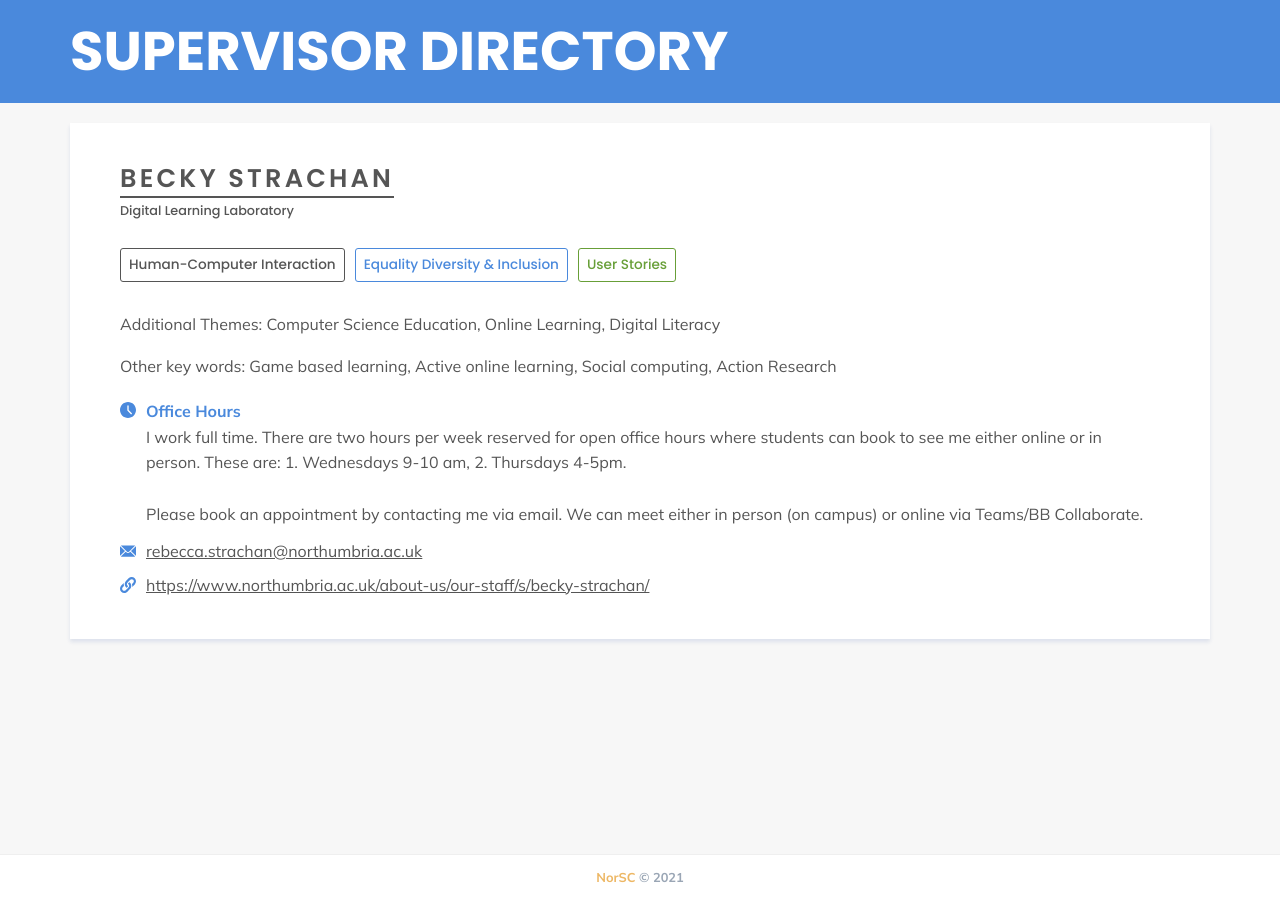
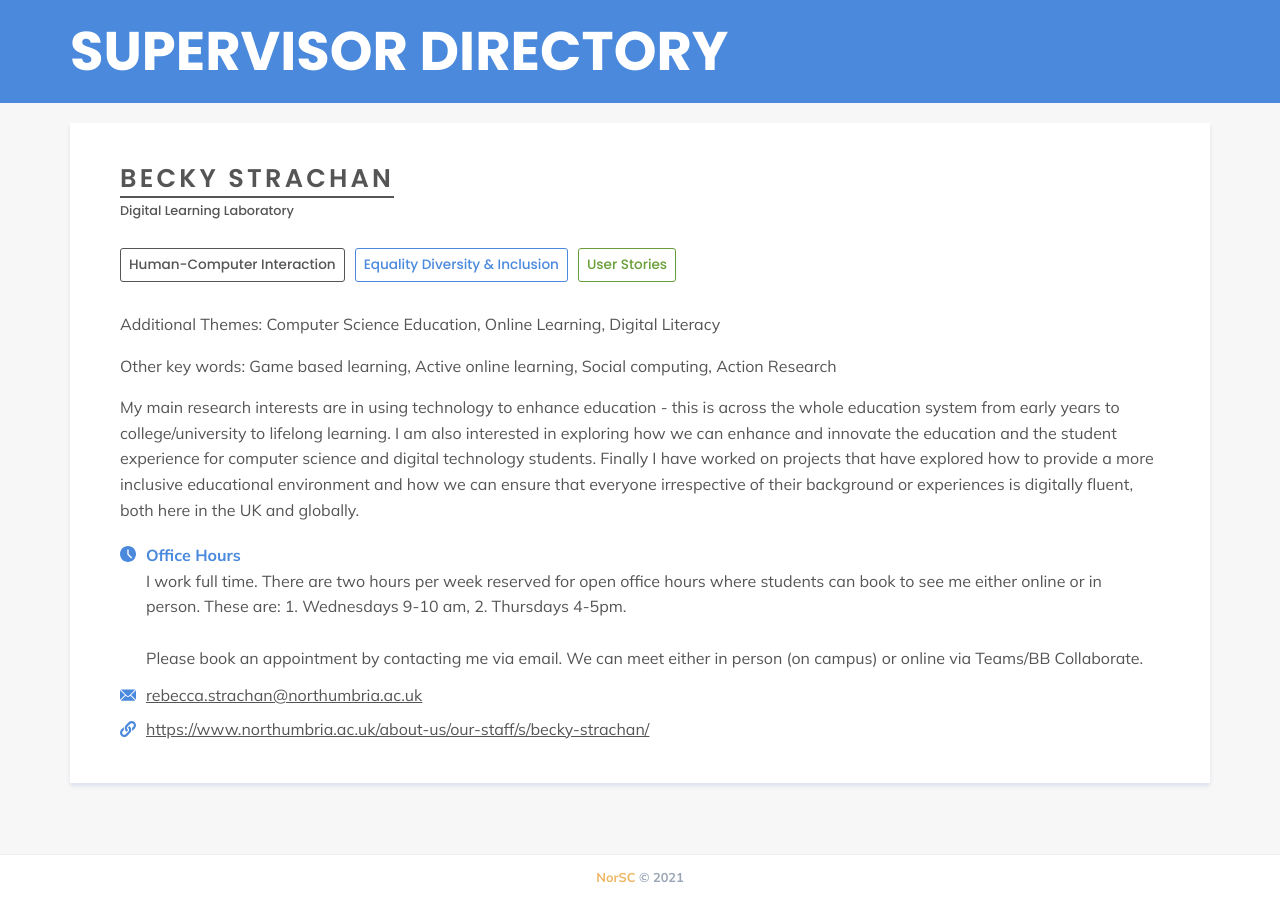
Before and after one commit to NorSC/supervisor-search, a Jekyll site: the page built from _supervisors/becky-strachan.md, in a window 1280 px wide. Built offline with Jekyll 4.4.1, drawn with Linux system fonts in a browser that asks for light colours; a script that is not in the unit is left out.

Commit message:
Update Supervisors “becky-strachan”

```diff
--- a/_supervisors/becky-strachan.md
+++ b/_supervisors/becky-strachan.md
@@ -24,4 +24,7 @@ additional_details: >-
 
 
   Other key words: Game based learning, Active online learning, Social computing, Action Research
+
+
+  My main research interests are in using technology to enhance education - this is across the whole education system from early years to college/university to lifelong learning. I am also interested in exploring how we can enhance and innovate the education and the student experience for computer science and digital technology students. Finally I have worked on projects that have explored how to provide a more inclusive educational environment and how we can ensure that everyone irrespective of their background or experiences is digitally fluent, both here in the UK and globally.
 ---
```
